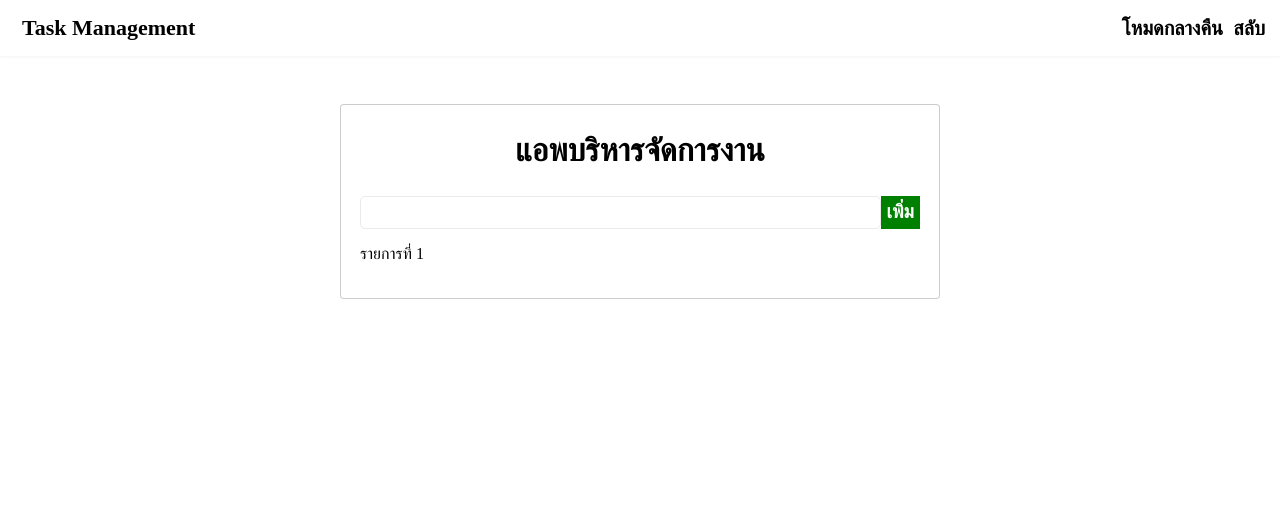
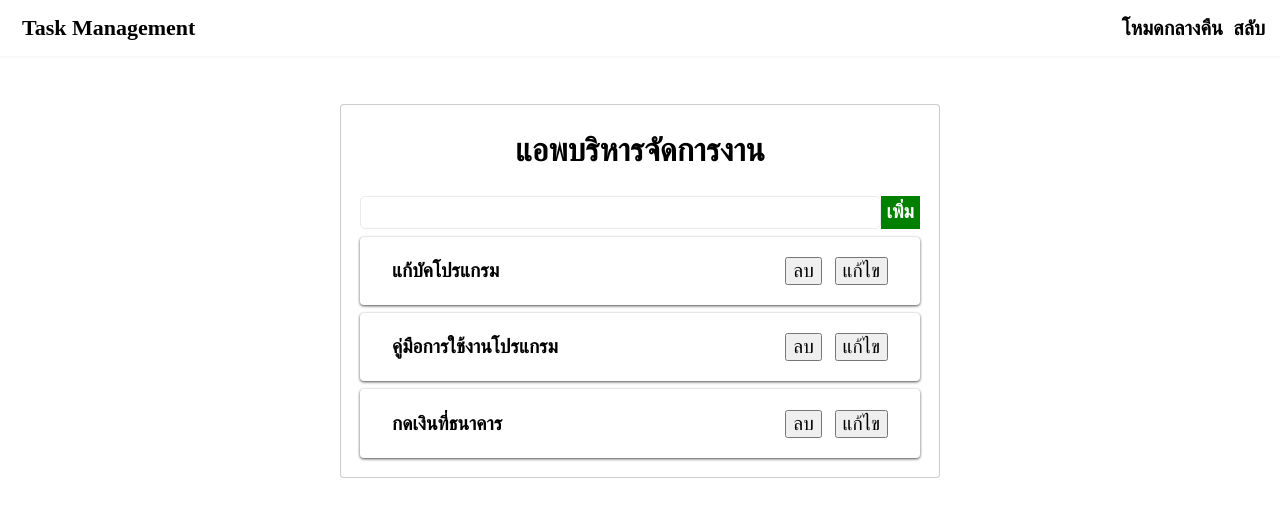
Before and after one commit to Dewz10/Training_React, a React (Create React App) app in the folder react-task-project/: page / in a window 1280 px wide. Shown: the top 516 px of the page. Built offline with nearby package versions, Linux system fonts and the light colour scheme.

Commit message:
display item

```diff
--- a/react-task-project/src/App.js
+++ b/react-task-project/src/App.js
@@ -15,7 +15,11 @@ function App() {
       <Header />
       <div className="container">
         <AddForm />
-        <Item />
+        <section>
+          {tasks.map((data)=> (
+            <Item key={data.id} data={data}/>
+          ))}
+        </section>
       </div>
     </div>
   );
--- a/react-task-project/src/components/Item.css
+++ b/react-task-project/src/components/Item.css
@@ -0,0 +1,22 @@
+.list-item {
+    display: flex;
+    align-items: center;
+    justify-content: space-between;
+    margin-top: 0.5rem;
+    padding: 0.25rem 2rem;
+    box-shadow: 0 1px 3px rgb(0, 0, 0, 0.7);
+    border-radius: 0.25rem;
+    font-size: 1.2rem;
+}
+
+.title {
+    color: black;
+    font-weight: bold;
+}
+
+.btn {
+    font-size: 1.2rem;
+    margin-left: 0.8rem;
+    cursor: pointer;
+    color: black;
+}
--- a/react-task-project/src/components/Item.js
+++ b/react-task-project/src/components/Item.js
@@ -1,9 +1,14 @@
 import "./Item.css";
 
-export default function Item() {
+export default function Item(props) {
+    const {data} = props;
     return (
-        <>
-            <p>รายการที่ 1</p>
-        </>
+        <div className="list-item">
+            <p className="title">{data.title}</p>
+            <div className="button-container">
+                <button className="btn">ลบ</button>
+                <button className="btn">แก้ไข</button>
+            </div>
+        </div>
     );
 }
```
